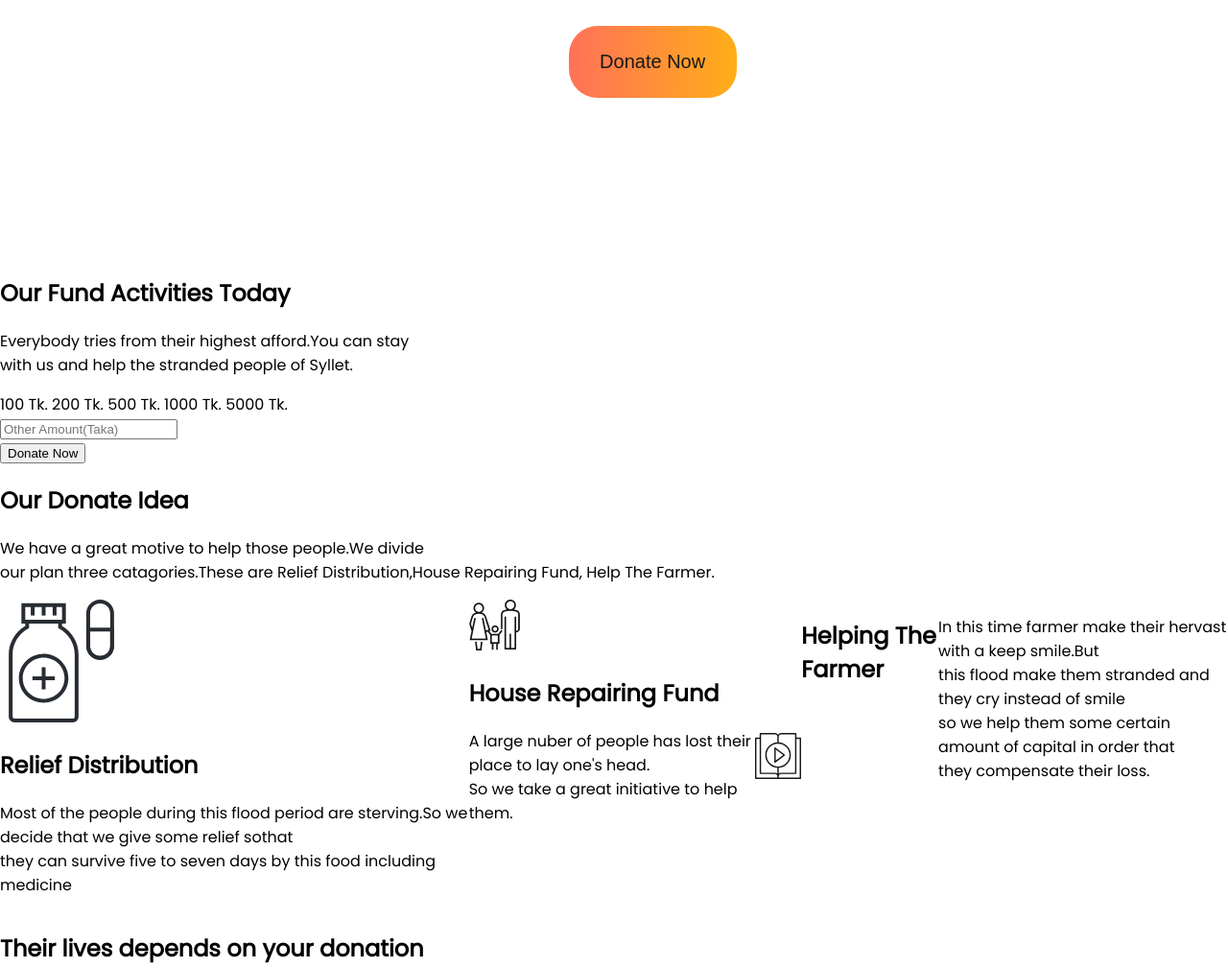
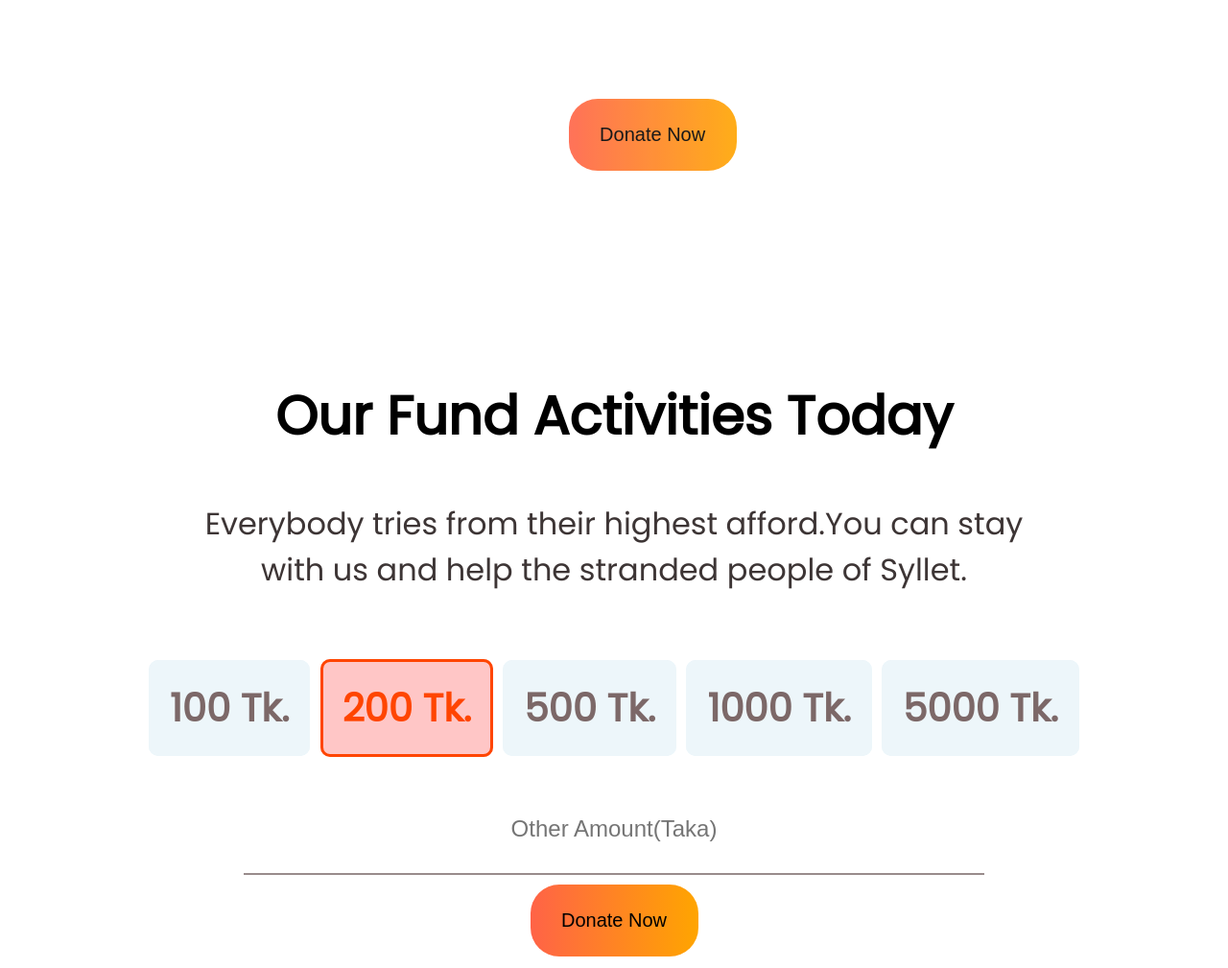
Before and after one commit to ABiD1718/Assignment-1, a plain HTML site: page index.html in a window 1280 px wide. Shown: the part 902-1911 px from the top of the page at 96% size. Drawn offline with Linux system fonts and the light colour scheme; a web font is replaced by a local one.

Commit message:
section added

```diff
--- a/index.html
+++ b/index.html
@@ -36,16 +36,17 @@
     </section>
     <!-- ==================  Donate Today Section  =======================-->
 
-    <section>
+    <section class="regular-activities">
         <h1>Our Fund Activities Today</h1>
         <p>Everybody tries from their highest afford.You can stay <br> with us and help the stranded people of Syllet.
         </p>
-        <div>
-            <span>100 Tk.</span> <span>200 Tk.</span> <span>500 Tk.</span> <span>1000 Tk.</span> <span>5000 Tk.</span>
+        <div id="fund-tracking">
+            <span>100 Tk.</span> <span id="fixed-color">200 Tk.</span> <span>500 Tk.</span> <span>1000 Tk.</span>
+            <span>5000 Tk.</span>
         </div>
         <div>
-            <input type="text" placeholder="Other Amount(Taka)"> <br>
-            <button>Donate Now</button>
+            <input type="text" placeholder="Other Amount(Taka)" id="donation-field"> <br>
+            <button id="btn">Donate Now</button>
         </div>
     </section>
     <!-- ==================  Donate Plan Section  =======================-->
--- a/style.css
+++ b/style.css
@@ -34,6 +34,62 @@ body {
     font-size: 20px;
     font-weight: 510;
     margin-left: 45%;
+    margin-top: 8%;
+}
+
+.regular-activities {
+    text-align: center;
+}
+
+.regular-activities h1 {
+    font-size: 3.5rem;
+}
+
+.regular-activities p {
+    color: rgb(61, 53, 53);
+    font-size: 2rem;
+}
+
+.regular-activities #fund-tracking {
+    margin-top: 7%;
+}
+
+.regular-activities span {
+    font-size: 2.5rem;
+    padding: 20px;
+    border: 2px solid rgb(237, 246, 250);
+    border-radius: 10px;
+    background-color: rgb(237, 246, 250);
+    margin: 3px;
+    color: rgb(124, 104, 104);
+    font-weight: 600;
+}
+
+#fixed-color {
+    border: 3px solid orangered;
+    background-color: rgb(255, 198, 198);
+    color: orangered;
+}
+
+#donation-field {
+    height: 90px;
+    width: 60%;
+    margin-top: 50px;
+    border: none;
+    border-bottom: 2px solid rgb(153, 140, 140);
+    font-size: 1.5rem;
+    text-align: center;
+}
+
+#btn {
+    height: 75px;
+    width: 175px;
+    border-radius: 30px;
+    background-image: linear-gradient(to right, tomato, orange);
+    border: none;
+    font-size: 20px;
+    font-weight: 510;
+    margin-top: 10px;
 }
 
 .our-activities {
```
